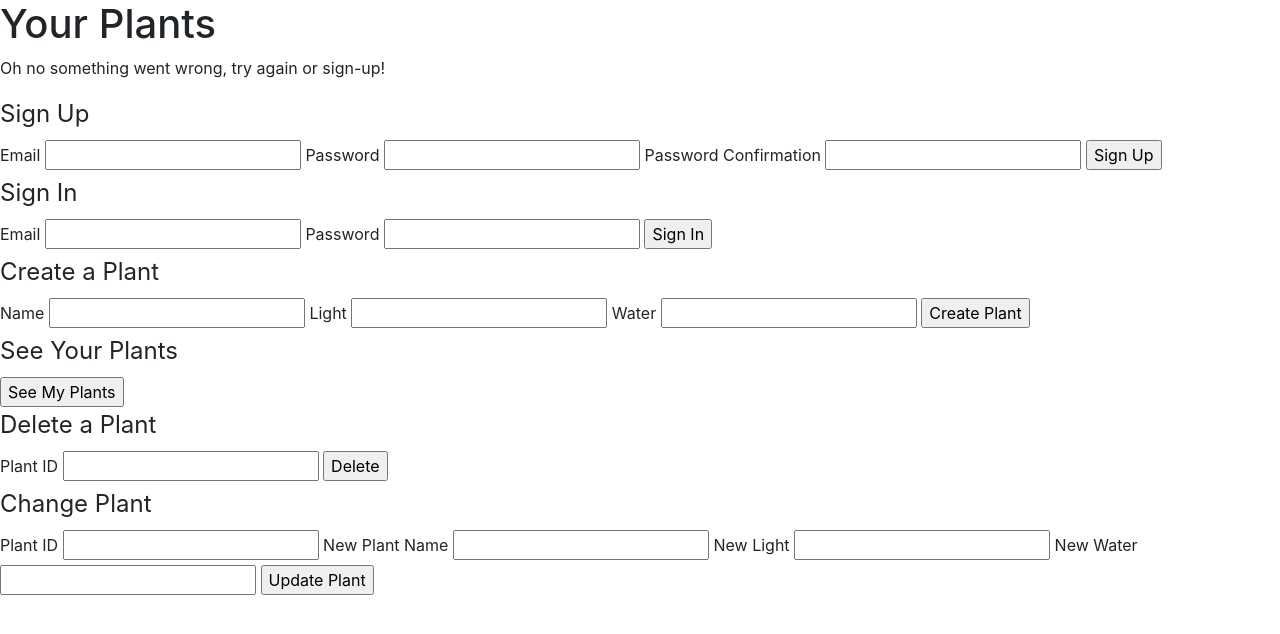
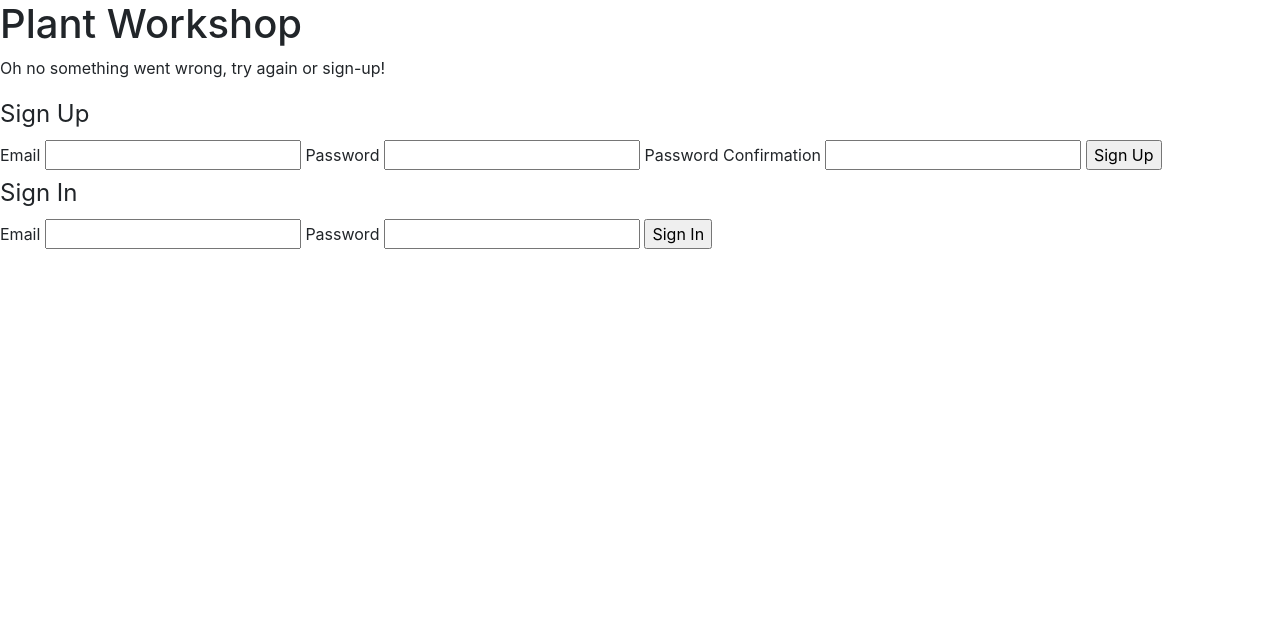
Before and after one commit to nickromero-prog/plantproject-client, a website built with webpack: page index.html in a window 1280 px wide. Both pictures are taken after typing "name@example.com", "Sample123" into the empty fields and a click on the input "Sign In". Built offline with nearby package versions, Linux system fonts and the light colour scheme; files whose address does not match are found by name.

Commit message:
Remove console.logs
Removed console.logs from debugging removed store from ajax patch
request and changed the title of the html heading

```diff
--- a/assets/scripts/app.js
+++ b/assets/scripts/app.js
@@ -18,4 +18,8 @@ $(() => {
   $('#get-plants-form').on('submit', plantEvents.onGetPlants)
   $('#delete-plant-form').on('submit', plantEvents.onDeletePlant)
   $('#update-plant-form').on('submit', plantEvents.onUpdatePlant)
+  $('#create-plant-form').hide()
+  $('#get-plants-form').hide()
+  $('#delete-plant-form').hide()
+  $('#update-plant-form').hide()
 })
--- a/assets/scripts/auth/ui.js
+++ b/assets/scripts/auth/ui.js
@@ -23,6 +23,10 @@ const signInSuccess = function (response) { // response is the response from the
   $('#sign-in-email').text('')
   $('#sign-in-password').text('')
   $('#sign-in-form').trigger('reset')
+  $('#create-plant-form').show()
+  $('#get-plants-form').show()
+  $('#delete-plant-form').show()
+  $('#update-plant-form').show()
 }
 
 const signInFailure = function () {
--- a/assets/scripts/plants/api.js
+++ b/assets/scripts/plants/api.js
@@ -36,8 +36,6 @@ const deletePlant = function (data) {
 }
 
 const updatePlant = function (data) {
-  console.log(data)
-  store.plant = data.plant
   return $.ajax({
     url: config.apiUrl + '/plants/' + data.ID,
     headers: {
--- a/index.html
+++ b/index.html
@@ -12,7 +12,7 @@
       <script src="public/application.js" type="text/javascript" charset="utf-8" defer></script>
     </head>
     <body>
-      <h1>Your Plants</h1>
+      <h1>Plant Workshop</h1>
 
       <p id="message"></p>
       <form id='sign-up-form'>
```
